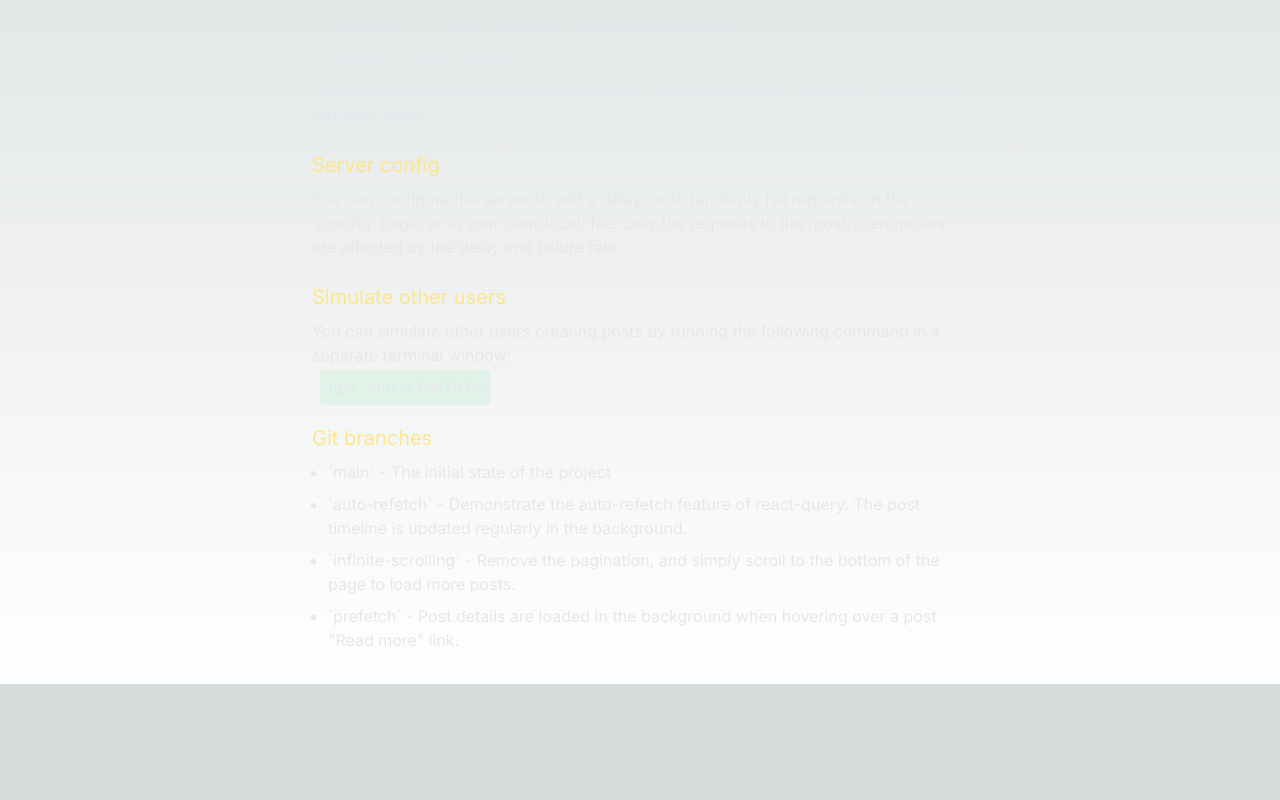
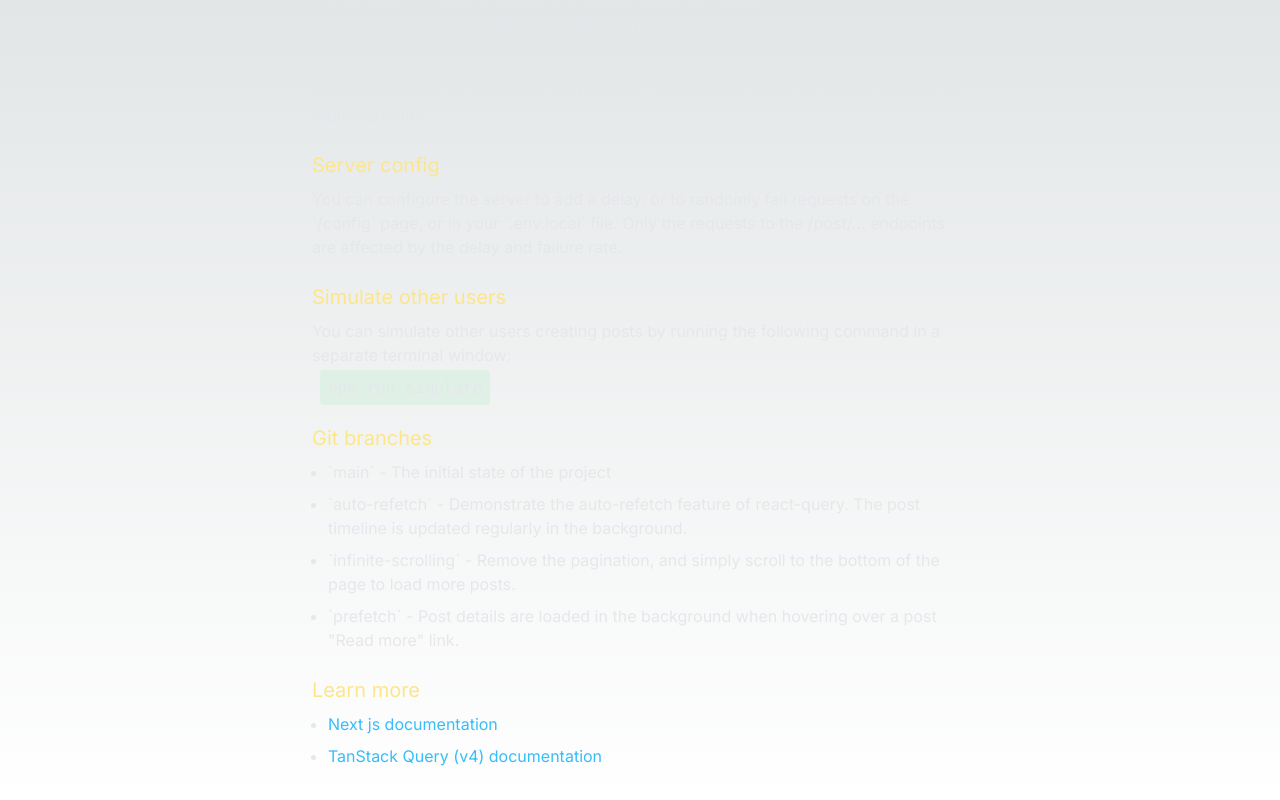
Before and after one commit to requirement-yogi/demo-tanstack-query, a Next.js app: page / in a window 1280 px wide. Shown: the part 353-1153 px from the top of the page. Before the commit the page ends 1037 px from the top, so only its background shows below. Built offline with nearby package versions, Linux system fonts and the light colour scheme.

Commit message:
Update readme

```diff
--- a/src/app/page.tsx
+++ b/src/app/page.tsx
@@ -1,4 +1,5 @@
 import {ReactNode} from "react";
+import Link from "next/link";
 
 /**
  * Home page for the application
@@ -50,6 +51,22 @@ export default function Home() {
                     `prefetch` - Post details are loaded in the background when hovering over a post "Read more" link.
                 </ListItem>
             </List>
+            <SubTitle>Learn more</SubTitle>
+            <List>
+                <ListItem>
+                    <Link href={"https://nextjs.org/docs"} className={"text-sky-400"}>
+                        Next js documentation
+                    </Link>
+                </ListItem>
+                <ListItem>
+                    <Link
+                        href={"https://tanstack.com/query/v4/docs/framework/react/overview"}
+                        className={"text-sky-400"}
+                    >
+                        TanStack Query (v4) documentation
+                    </Link>
+                </ListItem>
+            </List>
         </div>
     );
 }
```
Also changed, not shown: 1 other file (tests, documents, lock files or other folders).
